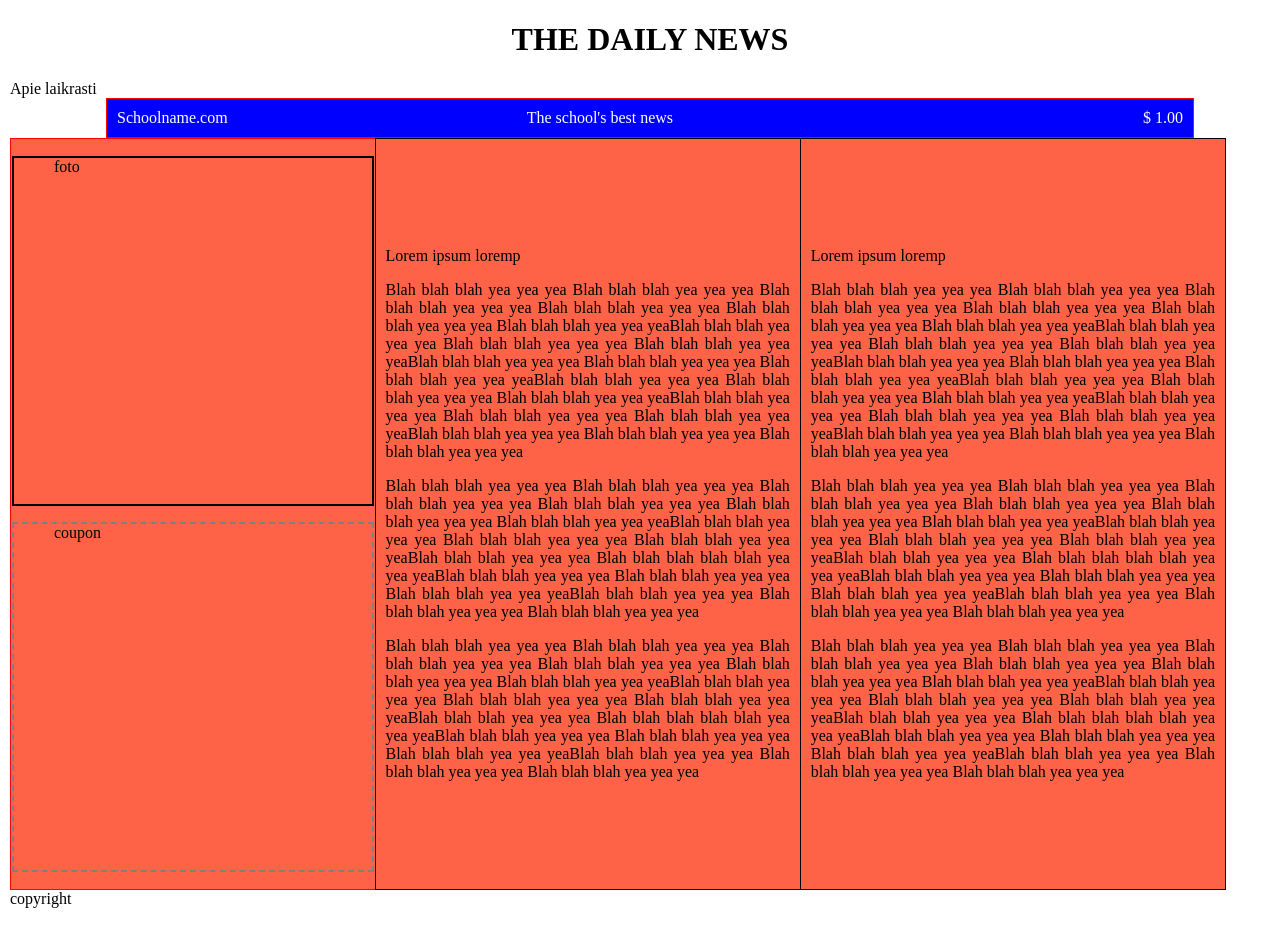
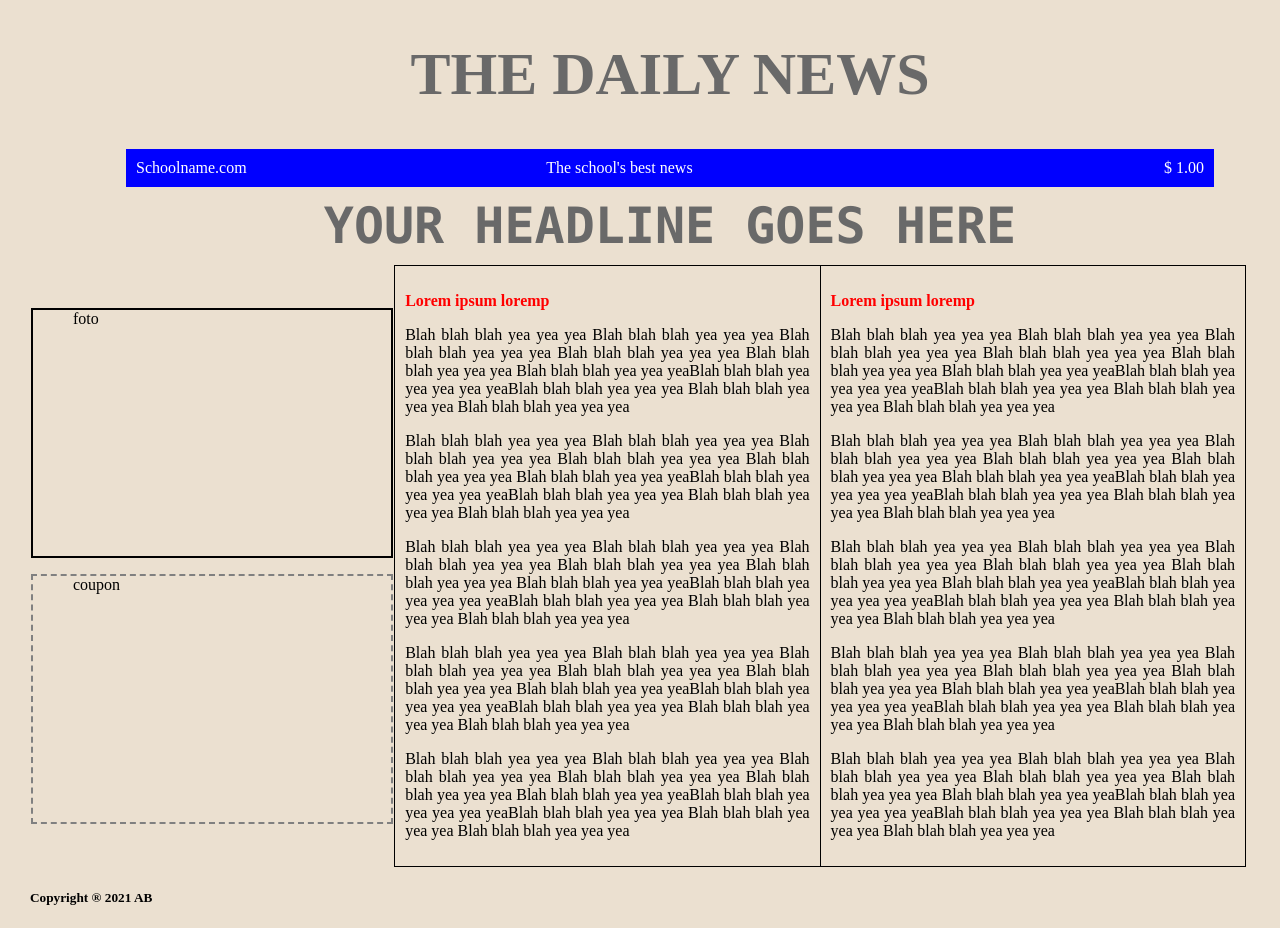
Before and after one commit to Andprog444/projektas1109, a plain HTML site: page tabs2.htm in a window 1280 px wide. Shown: the top 928 px of the page. Drawn offline with Linux system fonts and the light colour scheme.

Commit message:
background color uzdejau

```diff
--- a/tabs2.htm
+++ b/tabs2.htm
@@ -10,26 +10,22 @@
                 box-sizing: border-box;
             }
             body {
-                width: 100%;
-                margin: 10px;
+                width:100%;
+                margin: 5px 30px 5px 30px;
+                background-color:#EBE0D0;
             }
             .logo {
                 text-align: center;
                 text-transform: uppercase;
-            }
-            .table1 {
-                padding: 15px;
-                border-collapse: collapse;
-                width: 95%;
-                border: 1px solid red;
-                background-color: tomato;
+                font-size: 30px;
+                color:dimgrey;
+                font-family: "Times New Roman", Times, serif;
             }
             .table2 {
                 margin: auto;
                 padding: 10px;
                 border-collapse: collapse;
                 width: 85%;
-                border: 1px solid red;
                 background-color: blue;
                 color: white;
             }
@@ -43,17 +39,32 @@
                 text-align: right;
                 padding: 10px;
             }
+            .nav {
+                padding: 10px;
+                text-align: center;
+                text-transform: uppercase;
+                font-size: 50px;
+                color:dimgrey;
+                font-family: "Lucida Console", "Courier New", monospace; sans-serif;
+                font-weight: bold;
+            }
+            .table1 {
+                padding: 15px;
+                border-collapse: collapse;
+                width: 95%;
+            }
             .foto {
                 width: 100%;
-                height: 350px;
+                height: 250px;
                 border: 2px solid black;
             }
             .coupon {
                 width: 100%;
-                height: 350px;
+                height: 250px;
                 border: 2px dashed grey;
             }
             .antras {
+                border-collapse: collapse;
                 text-align: justify;
                 padding: 10px;
                 width: 35%;
@@ -65,6 +76,10 @@
                 width: 35%;
                 border: 1px solid black;
             }
+            .name {
+                color: red;
+                font-weight: bold;
+            }
     </style>
 </head>
 <body>
@@ -72,16 +87,16 @@
         <div class="logo">
             <h1>The daily news</h1>
         </div>
-        <div class="header">
-            Apie laikrasti
-        </div>
-        <tr class="nav">
+        <tr class="header">
             <table class="table2">
                 <td class="tablecell1">Schoolname.com</td>
                 <td class="tablecell2">The school's best news</td>
                 <td class="tablecell3">$ 1.00</td>
             </table>
         </tr>
+        <div class="nav">
+            Your headline goes here
+        </div>
         <tr class="main">
             <table class="table1">
                 <td>
@@ -93,23 +108,28 @@
                     </table>
                 </td>
                 <td class="antras">
-                   <p>Lorem ipsum loremp</p>
-                   <p>Blah blah blah yea yea yea Blah blah blah yea yea yea Blah blah blah yea yea yea Blah blah blah yea yea yea Blah blah blah yea yea yea Blah blah blah yea yea yeaBlah blah blah yea yea yea Blah blah blah yea yea yea Blah blah blah yea yea yeaBlah blah blah yea yea yea Blah blah blah yea yea yea Blah blah blah yea yea yeaBlah blah blah yea yea yea Blah blah blah yea yea yea Blah blah blah yea yea yeaBlah blah blah yea yea yea Blah blah blah yea yea yea Blah blah blah yea yea yeaBlah blah blah yea yea yea Blah blah blah yea yea yea Blah blah blah yea yea yea</p>
-                   <p>Blah blah blah yea yea yea Blah blah blah yea yea yea Blah blah blah yea yea yea Blah blah blah yea yea yea Blah blah blah yea yea yea Blah blah blah yea yea yeaBlah blah blah yea yea yea Blah blah blah yea yea yea Blah blah blah yea yea yeaBlah blah blah yea yea yea Blah blah blah blah blah yea yea yeaBlah blah blah yea yea yea Blah blah blah yea yea yea Blah blah blah yea yea yeaBlah blah blah yea yea yea Blah blah blah yea yea yea Blah blah blah yea yea yea</p>
-                   <p>Blah blah blah yea yea yea Blah blah blah yea yea yea Blah blah blah yea yea yea Blah blah blah yea yea yea Blah blah blah yea yea yea Blah blah blah yea yea yeaBlah blah blah yea yea yea Blah blah blah yea yea yea Blah blah blah yea yea yeaBlah blah blah yea yea yea Blah blah blah blah blah yea yea yeaBlah blah blah yea yea yea Blah blah blah yea yea yea Blah blah blah yea yea yeaBlah blah blah yea yea yea Blah blah blah yea yea yea Blah blah blah yea yea yea</p>
+                   <p class="name">Lorem ipsum loremp</p>
+                   <p>Blah blah blah yea yea yea Blah blah blah yea yea yea Blah blah blah yea yea yea Blah blah blah yea yea yea Blah blah blah yea yea yea Blah blah blah yea yea yeaBlah blah blah yea yea yea yea yeaBlah blah blah yea yea yea Blah blah blah yea yea yea Blah blah blah yea yea yea</p>
+                   <p>Blah blah blah yea yea yea Blah blah blah yea yea yea Blah blah blah yea yea yea Blah blah blah yea yea yea Blah blah blah yea yea yea Blah blah blah yea yea yeaBlah blah blah yea yea yea yea yeaBlah blah blah yea yea yea Blah blah blah yea yea yea Blah blah blah yea yea yea</p>
+                   <p>Blah blah blah yea yea yea Blah blah blah yea yea yea Blah blah blah yea yea yea Blah blah blah yea yea yea Blah blah blah yea yea yea Blah blah blah yea yea yeaBlah blah blah yea yea yea yea yeaBlah blah blah yea yea yea Blah blah blah yea yea yea Blah blah blah yea yea yea</p>
+                   <p>Blah blah blah yea yea yea Blah blah blah yea yea yea Blah blah blah yea yea yea Blah blah blah yea yea yea Blah blah blah yea yea yea Blah blah blah yea yea yeaBlah blah blah yea yea yea yea yeaBlah blah blah yea yea yea Blah blah blah yea yea yea Blah blah blah yea yea yea</p>
+                   <p>Blah blah blah yea yea yea Blah blah blah yea yea yea Blah blah blah yea yea yea Blah blah blah yea yea yea Blah blah blah yea yea yea Blah blah blah yea yea yeaBlah blah blah yea yea yea yea yeaBlah blah blah yea yea yea Blah blah blah yea yea yea Blah blah blah yea yea yea</p>
                 </td>
                 <td class="trecias">
-                    <p>Lorem ipsum loremp</p>
-                   <p>Blah blah blah yea yea yea Blah blah blah yea yea yea Blah blah blah yea yea yea Blah blah blah yea yea yea Blah blah blah yea yea yea Blah blah blah yea yea yeaBlah blah blah yea yea yea Blah blah blah yea yea yea Blah blah blah yea yea yeaBlah blah blah yea yea yea Blah blah blah yea yea yea Blah blah blah yea yea yeaBlah blah blah yea yea yea Blah blah blah yea yea yea Blah blah blah yea yea yeaBlah blah blah yea yea yea Blah blah blah yea yea yea Blah blah blah yea yea yeaBlah blah blah yea yea yea Blah blah blah yea yea yea Blah blah blah yea yea yea</p>
-                   <p>Blah blah blah yea yea yea Blah blah blah yea yea yea Blah blah blah yea yea yea Blah blah blah yea yea yea Blah blah blah yea yea yea Blah blah blah yea yea yeaBlah blah blah yea yea yea Blah blah blah yea yea yea Blah blah blah yea yea yeaBlah blah blah yea yea yea Blah blah blah blah blah yea yea yeaBlah blah blah yea yea yea Blah blah blah yea yea yea Blah blah blah yea yea yeaBlah blah blah yea yea yea Blah blah blah yea yea yea Blah blah blah yea yea yea</p>
-                   <p>Blah blah blah yea yea yea Blah blah blah yea yea yea Blah blah blah yea yea yea Blah blah blah yea yea yea Blah blah blah yea yea yea Blah blah blah yea yea yeaBlah blah blah yea yea yea Blah blah blah yea yea yea Blah blah blah yea yea yeaBlah blah blah yea yea yea Blah blah blah blah blah yea yea yeaBlah blah blah yea yea yea Blah blah blah yea yea yea Blah blah blah yea yea yeaBlah blah blah yea yea yea Blah blah blah yea yea yea Blah blah blah yea yea yea</p>
+                    <p class="name">Lorem ipsum loremp</p>
+                   <p>Blah blah blah yea yea yea Blah blah blah yea yea yea Blah blah blah yea yea yea Blah blah blah yea yea yea Blah blah blah yea yea yea Blah blah blah yea yea yeaBlah blah blah yea yea yea yea yeaBlah blah blah yea yea yea Blah blah blah yea yea yea Blah blah blah yea yea yea</p>
+                   <p>Blah blah blah yea yea yea Blah blah blah yea yea yea Blah blah blah yea yea yea Blah blah blah yea yea yea Blah blah blah yea yea yea Blah blah blah yea yea yeaBlah blah blah yea yea yea yea yeaBlah blah blah yea yea yea Blah blah blah yea yea yea Blah blah blah yea yea yea</p>
+                   <p>Blah blah blah yea yea yea Blah blah blah yea yea yea Blah blah blah yea yea yea Blah blah blah yea yea yea Blah blah blah yea yea yea Blah blah blah yea yea yeaBlah blah blah yea yea yea yea yeaBlah blah blah yea yea yea Blah blah blah yea yea yea Blah blah blah yea yea yea</p>
+                   <p>Blah blah blah yea yea yea Blah blah blah yea yea yea Blah blah blah yea yea yea Blah blah blah yea yea yea Blah blah blah yea yea yea Blah blah blah yea yea yeaBlah blah blah yea yea yea yea yeaBlah blah blah yea yea yea Blah blah blah yea yea yea Blah blah blah yea yea yea</p>
+                   <p>Blah blah blah yea yea yea Blah blah blah yea yea yea Blah blah blah yea yea yea Blah blah blah yea yea yea Blah blah blah yea yea yea Blah blah blah yea yea yeaBlah blah blah yea yea yea yea yeaBlah blah blah yea yea yea Blah blah blah yea yea yea Blah blah blah yea yea yea</p>
+
                 </td>
             </table>
         </tr>
         </div>
-        <div class="footer">
-            copyright
-        </div>
+        <tr class="footer">
+            <td class="footer"><h5>Copyright &reg 2021 AB</h5></td>
+        </tr>
     </table>
 </body>
 </html>
```
Also changed, not shown: tabs1.htm (+2 -2 lines).
